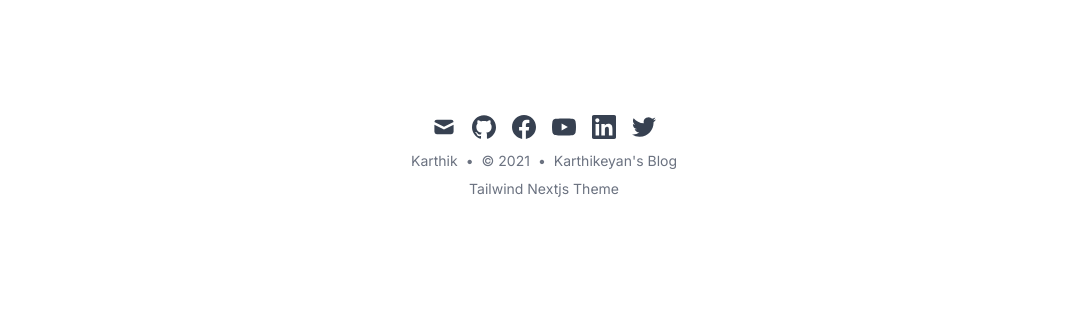
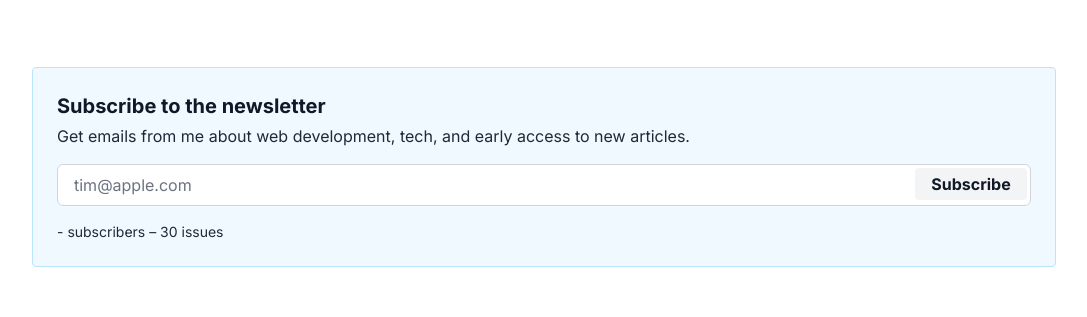
Before and after one commit to karthikcodes6/karthikumapathi.com.old, a Next.js app: page / in a window 1280 px wide. Shown: the part 1197-1514 px from the top of the page, without its empty margins (96-1183 px from the left). Before the commit the page ends 1428 px from the top, so only its background shows below. Built offline with nearby package versions, Linux system fonts and the light colour scheme; no server answers; what @tailwindcss/typography would draw is missing.

Commit message:
some more changes

```diff
--- /dev/null
+++ b/components/ErrorMessage.js
@@ -0,0 +1,19 @@
+export default function ErrorMessage({ children }) {
+  return (
+    <p className="flex items-center text-sm font-bold text-red-800 dark:text-red-400">
+      <svg
+        xmlns="http://www.w3.org/2000/svg"
+        viewBox="0 0 20 20"
+        fill="currentColor"
+        className="mr-2 h-4 w-4"
+      >
+        <path
+          fillRule="evenodd"
+          d="M18 10a8 8 0 11-16 0 8 8 0 0116 0zm-7 4a1 1 0 11-2 0 1 1 0 012 0zm-1-9a1 1 0 00-1 1v4a1 1 0 102 0V6a1 1 0 00-1-1z"
+          clipRule="evenodd"
+        />
+      </svg>
+      {children}
+    </p>
+  )
+}
--- a/components/LayoutWrapper.js
+++ b/components/LayoutWrapper.js
@@ -1,6 +1,7 @@
 import siteMetadata from '@/data/siteMetadata'
 import headerNavLinks from '@/data/headerNavLinks'
 import Logo from '@/data/logo.svg'
+import Subscribe from '@/components/Subscribe'
 import Link from './Link'
 import SectionContainer from './SectionContainer'
 import Footer from './Footer'
@@ -45,6 +46,7 @@ const LayoutWrapper = ({ children }) => {
           </div>
         </header>
         <main className="mb-auto">{children}</main>
+        <Subscribe />
         <Footer />
       </div>
     </SectionContainer>
--- /dev/null
+++ b/components/LoadingSpinner.js
@@ -0,0 +1,17 @@
+export default function LoadingSpinner() {
+  return (
+    <svg
+      className="animate-spin h-5 w-5 text-gray-900 dark:text-gray-100"
+      xmlns="http://www.w3.org/2000/svg"
+      fill="none"
+      viewBox="0 0 24 24"
+    >
+      <circle className="opacity-25" cx="12" cy="12" r="10" stroke="currentColor" strokeWidth="4" />
+      <path
+        className="opacity-75"
+        fill="currentColor"
+        d="M4 12a8 8 0 018-8V0C5.373 0 0 5.373 0 12h4zm2 5.291A7.962 7.962 0 014 12H0c0 3.042 1.135 5.824 3 7.938l3-2.647z"
+      />
+    </svg>
+  )
+}
--- /dev/null
+++ b/components/Subscribe.js
@@ -0,0 +1,85 @@
+import { useState, useRef } from 'react'
+import Link from 'next/link'
+import useSWR from 'swr'
+
+import fetcher from '@/lib/fetcher'
+import SuccessMessage from '@/components/SuccessMessage'
+import ErrorMessage from '@/components/ErrorMessage'
+import LoadingSpinner from '@/components/LoadingSpinner'
+
+export default function Subscribe() {
+  const [form, setForm] = useState(false)
+  const inputEl = useRef(null)
+  const { data } = useSWR('/api/subscribers', fetcher)
+  const subscriberCount = new Number(data?.count)
+
+  const subscribe = async (e) => {
+    e.preventDefault()
+    setForm({ state: 'loading' })
+
+    const res = await fetch('/api/subscribe', {
+      body: JSON.stringify({
+        email: inputEl.current.value,
+      }),
+      headers: {
+        'Content-Type': 'application/json',
+      },
+      method: 'POST',
+    })
+
+    const { error } = await res.json()
+    if (error) {
+      setForm({
+        state: 'error',
+        message: error,
+      })
+      return
+    }
+
+    inputEl.current.value = ''
+    setForm({
+      state: 'success',
+      message: `Hooray! You're now on the list.`,
+    })
+  }
+
+  return (
+    <div className="border border-blue-200 rounded p-6 my-4 w-full dark:border-gray-800 bg-blue-50 dark:bg-blue-opaque">
+      <p className="text-lg md:text-xl font-bold text-gray-900 dark:text-gray-100">
+        Subscribe to the newsletter
+      </p>
+      <p className="my-1 text-gray-800 dark:text-gray-200">
+        Get emails from me about web development, tech, and early access to new articles.
+      </p>
+      <form className="relative my-4" onSubmit={subscribe}>
+        <input
+          ref={inputEl}
+          aria-label="Email for newsletter"
+          placeholder="tim@apple.com"
+          type="email"
+          autoComplete="email"
+          required
+          className="px-4 py-2 mt-1 focus:ring-blue-500 focus:border-blue-500 block w-full border-gray-300 rounded-md bg-white dark:bg-gray-800 text-gray-900 dark:text-gray-100"
+        />
+        <button
+          className="flex items-center justify-center absolute right-1 top-1 px-4 font-bold h-8 bg-gray-100 dark:bg-gray-700 text-gray-900 dark:text-gray-100 rounded w-28"
+          type="submit"
+        >
+          {form.state === 'loading' ? <LoadingSpinner /> : 'Subscribe'}
+        </button>
+      </form>
+      {form.state === 'error' ? (
+        <ErrorMessage>{form.message}</ErrorMessage>
+      ) : form.state === 'success' ? (
+        <SuccessMessage>{form.message}</SuccessMessage>
+      ) : (
+        <p className="text-sm text-gray-800 dark:text-gray-200">
+          {`${subscriberCount > 0 ? subscriberCount.toLocaleString() : '-'} subscribers – `}
+          <Link href="/newsletter">
+            <a>30 issues</a>
+          </Link>
+        </p>
+      )}
+    </div>
+  )
+}
--- /dev/null
+++ b/components/SuccessMessage.js
@@ -0,0 +1,19 @@
+export default function SuccessMessage({ children }) {
+  return (
+    <p className="flex items-center text-sm font-bold text-green-700 dark:text-green-400">
+      <svg
+        xmlns="http://www.w3.org/2000/svg"
+        viewBox="0 0 20 20"
+        fill="currentColor"
+        className="mr-2 h-4 w-4"
+      >
+        <path
+          fillRule="evenodd"
+          d="M10 18a8 8 0 100-16 8 8 0 000 16zm3.707-9.293a1 1 0 00-1.414-1.414L9 10.586 7.707 9.293a1 1 0 00-1.414 1.414l2 2a1 1 0 001.414 0l4-4z"
+          clipRule="evenodd"
+        />
+      </svg>
+      {children}
+    </p>
+  )
+}
--- /dev/null
+++ b/lib/fetcher.js
@@ -0,0 +1,5 @@
+export default async function Fetcher(...args) {
+  const res = await fetch(...args)
+
+  return res.json()
+}
--- a/package.json
+++ b/package.json
@@ -35,6 +35,7 @@
     "remark-footnotes": "^3.0.0",
     "remark-math": "^3.0.1",
     "remark-slug": "6.0.0",
+    "swr": "^0.5.6",
     "tailwindcss": "^2.1.1"
   },
   "devDependencies": {
--- a/pages/_app.js
+++ b/pages/_app.js
@@ -16,15 +16,11 @@ export default function App({ Component, pageProps }) {
         <Head>
           <script
             dangerouslySetInnerHTML={{
-              __html: `<!-- Global site tag (gtag.js) - Google Analytics -->
-              <script async src="https://www.googletagmanager.com/gtag/js?id=G-WMX95SBGPE"></script>
-              <script>
-                window.dataLayer = window.dataLayer || [];
-                function gtag(){dataLayer.push(arguments);}
-                gtag('js', new Date());
+              __html: `window.dataLayer = window.dataLayer || [];
+              function gtag(){dataLayer.push(arguments);}
+              gtag('js', new Date());
 
-                gtag('config', 'G-WMX95SBGPE');
-              </script>`,
+              gtag('config', 'G-WMX95SBGPE');`,
             }}
           />
           <meta content="width=device-width, initial-scale=1" name="viewport" />
--- /dev/null
+++ b/pages/api/subscribe.js
@@ -0,0 +1,40 @@
+export default async function handler(req, res) {
+  const { email } = req.body
+
+  if (!email) {
+    return res.status(400).json({ error: 'Email is required' })
+  }
+
+  try {
+    const API_KEY = process.env.BUTTONDOWN_API_KEY
+    const response = await fetch(`https://api.buttondown.email/v1/subscribers`, {
+      body: JSON.stringify({
+        email,
+        tags: ['all'],
+      }),
+      headers: {
+        Authorization: `Token ${API_KEY}`,
+        'Content-Type': 'application/json',
+      },
+      method: 'POST',
+    })
+
+    if (response.status >= 400) {
+      const text = await response.text()
+
+      if (text.includes('already subscribed')) {
+        return res.status(400).json({
+          error: `You're already subscribed to my mailing list.`,
+        })
+      }
+
+      return res.status(400).json({
+        error: text,
+      })
+    }
+
+    return res.status(201).json({ error: '' })
+  } catch (error) {
+    return res.status(500).json({ error: error.message || error.toString() })
+  }
+}
--- /dev/null
+++ b/pages/api/subscribers.js
@@ -0,0 +1,16 @@
+export default async function handler(_, res) {
+  const API_KEY = process.env.BUTTONDOWN_API_KEY
+  const response = await fetch('https://api.buttondown.email/v1/subscribers', {
+    headers: {
+      Authorization: `Token ${API_KEY}`,
+      'Content-Type': 'application/json',
+    },
+    method: 'GET',
+  })
+
+  const { count } = await response.json()
+
+  res.setHeader('Cache-Control', 'public, s-maxage=1200, stale-while-revalidate=600')
+
+  return res.status(200).json({ count })
+}
```
Also changed, not shown: 2 other files (tests, documents, lock files or other folders).
